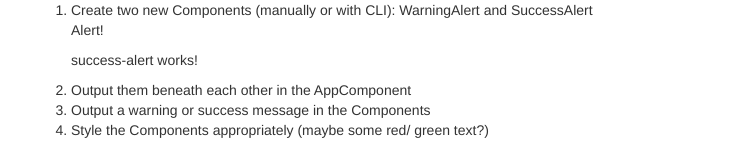
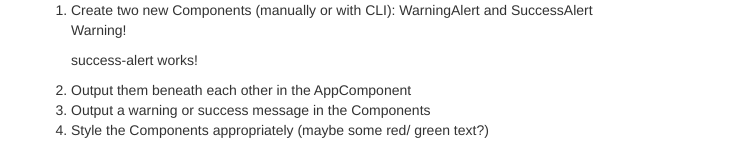
Before and after one commit to Virjanand/AngularWarningSuccessComponents, an Angular app: page / in a window 1280 px wide. Shown: the top 152 px of the page, without its empty margins (39-789 px from the left). Built offline with nearby package versions, Linux system fonts and the light colour scheme.

Commit message:
Changed message in warningAlert to warning!

```diff
--- a/src/app/warningAlert/warningAlert.component.html
+++ b/src/app/warningAlert/warningAlert.component.html
@@ -1 +1 @@
-<p>Alert!</p>
+<p>Warning!</p>
```
